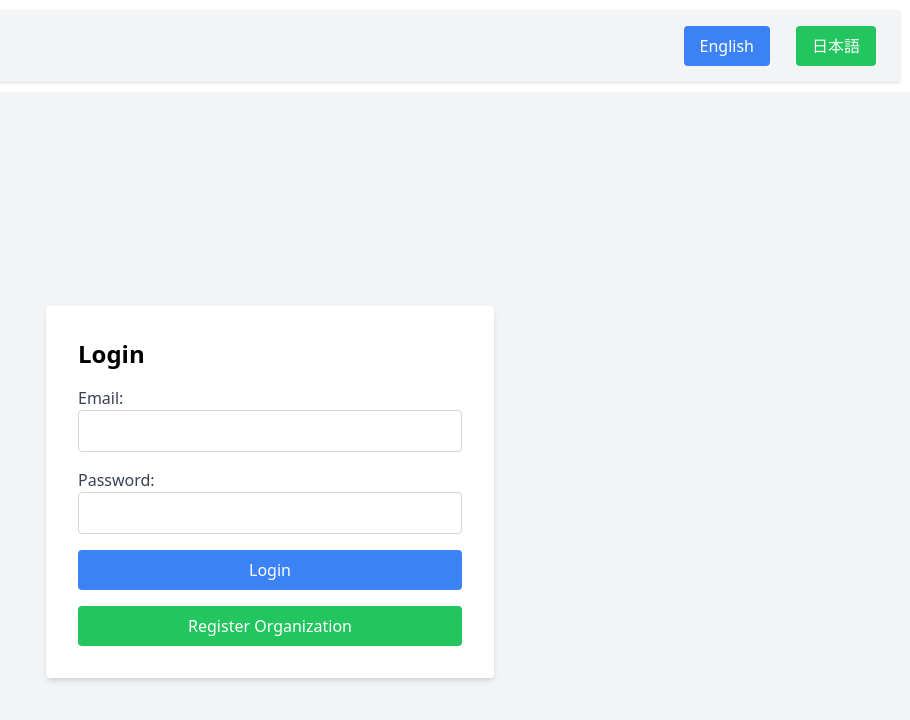
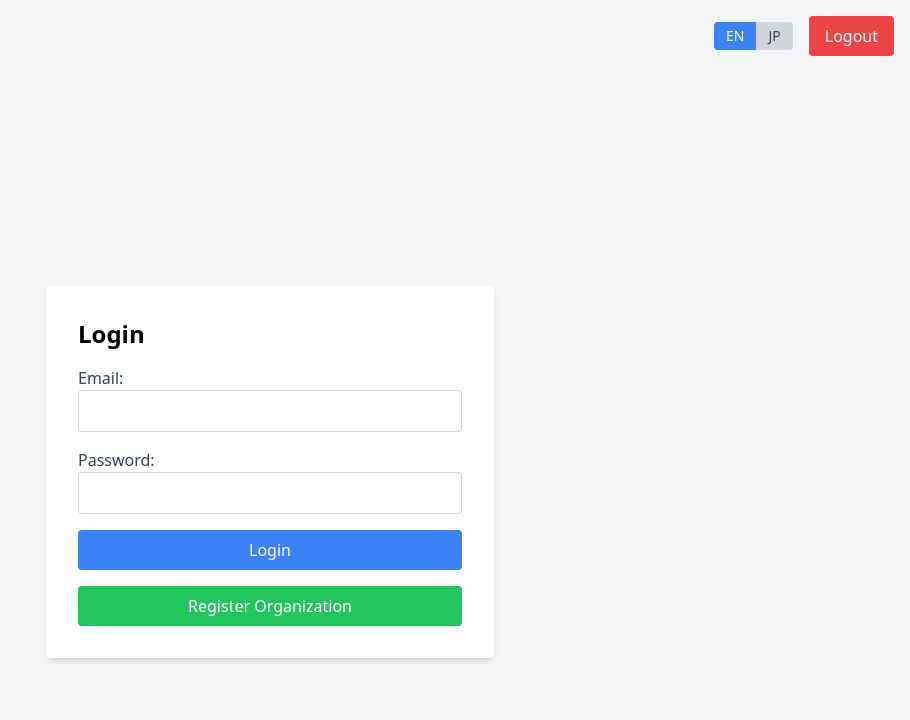
Before and after one commit to CC36-Team-Cherry/Frontend, a Vue app in the folder Breeze/: page /login in a window 1280 px wide. Shown: the top 720 px of the page, without its empty margins (370-1280 px from the left). Built offline with nearby package versions, Linux system fonts and the light colour scheme; the HTML template or start-up script is replaced by a standard one.

Commit message:
style the button

```diff
--- a/Breeze/src/App.vue
+++ b/Breeze/src/App.vue
@@ -1,34 +1,10 @@
 <template>
   <div>
-    <header class="flex justify-end items-center p-4 bg-gray-100 shadow">
-      <button @click="switchLanguage('en-US')" class="bg-blue-500 text-white py-2 px-4 rounded hover:bg-blue-600 transition duration-200 mx-2">English</button>
-      <button @click="switchLanguage('ja-JP')" class="bg-green-500 text-white py-2 px-4 rounded hover:bg-green-600 transition duration-200 mx-2">日本語</button>
-    </header>
+    <Header />
     <router-view />
   </div>
 </template>
 
 <script setup>
-import { useI18n } from 'vue-i18n';
-
-const { locale } = useI18n();
-
-const switchLanguage = (lang) => {
-  locale.value = lang;
-};
+import Header from '@/views/Header.vue';
 </script>
-
-<style>
-header {
-  display: flex;
-  justify-content: flex-end;
-  gap: 10px;
-  margin: 10px;
-}
-
-button {
-  padding: 5px 10px;
-  font-size: 16px;
-  cursor: pointer;
-}
-</style>
--- a/Breeze/src/locales/en.json
+++ b/Breeze/src/locales/en.json
@@ -1,8 +1,10 @@
 {
+    "Logout": "Logout",
     "welcome": "Welcome",
-    "language": "Language",
-    "switchToJapanese": "Switch to Japanese",
-    "switchToEnglish": "Switch to English",
+    "language": {
+        "en": "EN",
+        "jp": "JP"
+      },
     "login": {
       "title": "Login",
       "email": "Email",
--- a/Breeze/src/locales/ja.json
+++ b/Breeze/src/locales/ja.json
@@ -1,8 +1,10 @@
 {
+    "Logout":"ログアウト",
     "welcome": "ようこそ",
-    "language": "言語",
-    "switchToJapanese": "日本語に切り替える",
-    "switchToEnglish": "英語に切り替える",
+    "language": {
+        "en": "英語",
+        "jp": "日本語"
+      },
     "login": {
       "title": "ログイン",
       "email": "メールアドレス",
--- a/Breeze/src/views/AboutView.vue
+++ /dev/null
@@ -1,15 +0,0 @@
-<template>
-  <div>
-    <h1>About</h1>
-    <p>Questa è la pagina "Chi siamo".</p>
-  </div>
-</template>
-
-<script setup>
-</script>
-
-<style scoped>
-h1 {
-  color: #3498db;
-}
-</style>
--- /dev/null
+++ b/Breeze/src/views/Header.vue
@@ -0,0 +1,48 @@
+<template>
+    <header class="flex justify-end items-center p-4 bg-gray-100 shadow">
+      <div class="flex space-x-0">
+        <button
+          @click="switchLanguage('en-US')"
+          :class="locale === 'en-US' ? 'bg-blue-500 text-white' : 'bg-gray-300 text-gray-700'"
+          class="text-sm py-1 px-3 rounded-l hover:bg-blue-600 transition duration-200"
+        >
+          {{ $t('language.en') }}
+        </button>
+        <button
+          @click="switchLanguage('ja-JP')"
+          :class="locale === 'ja-JP' ? 'bg-blue-500 text-white' : 'bg-gray-300 text-gray-700'"
+          class="text-sm py-1 px-3 rounded-r hover:bg-blue-600 transition duration-200"
+        >
+          {{ $t('language.jp') }}
+        </button>
+      </div>
+      <button
+        @click="handleLogout"
+        class="ml-4 bg-red-500 text-white py-2 px-4 rounded hover:bg-red-600 transition duration-200"
+      >
+        {{ $t('Logout') }}
+      </button>
+    </header>
+  </template>
+
+  <script setup lang="ts">
+  import { useI18n } from 'vue-i18n';
+  import { useAuthStore } from '@/stores/authStore';
+
+  const { locale } = useI18n();
+  const authStore = useAuthStore();
+
+  const switchLanguage = (lang: string) => {
+    locale.value = lang;
+  };
+
+  const handleLogout = async () => {
+    try {
+      await authStore.logout();
+      console.log('Logout');
+      window.location.href = '/login';
+    } catch (error) {
+      console.error('Error:', error);
+    }
+  };
+  </script>
--- a/Breeze/src/views/HomeView.vue
+++ /dev/null
@@ -1,15 +0,0 @@
-<template>
-  <div>
-    <h1>Home</h1>
-    <p>Benvenuto nella pagina principale!</p>
-  </div>
-</template>
-
-<script setup>
-</script>
-
-<style scoped>
-h1 {
-  color: #42b983;
-}
-</style>
```
